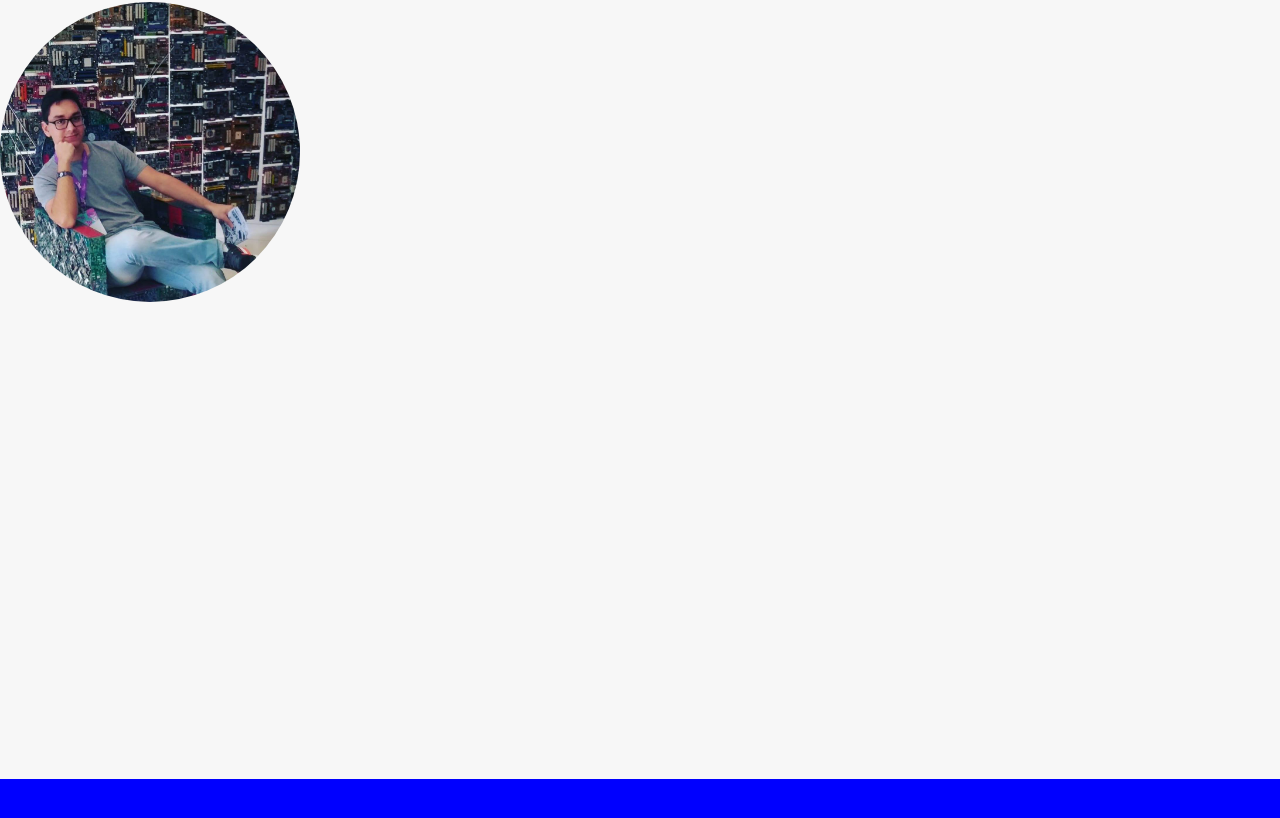
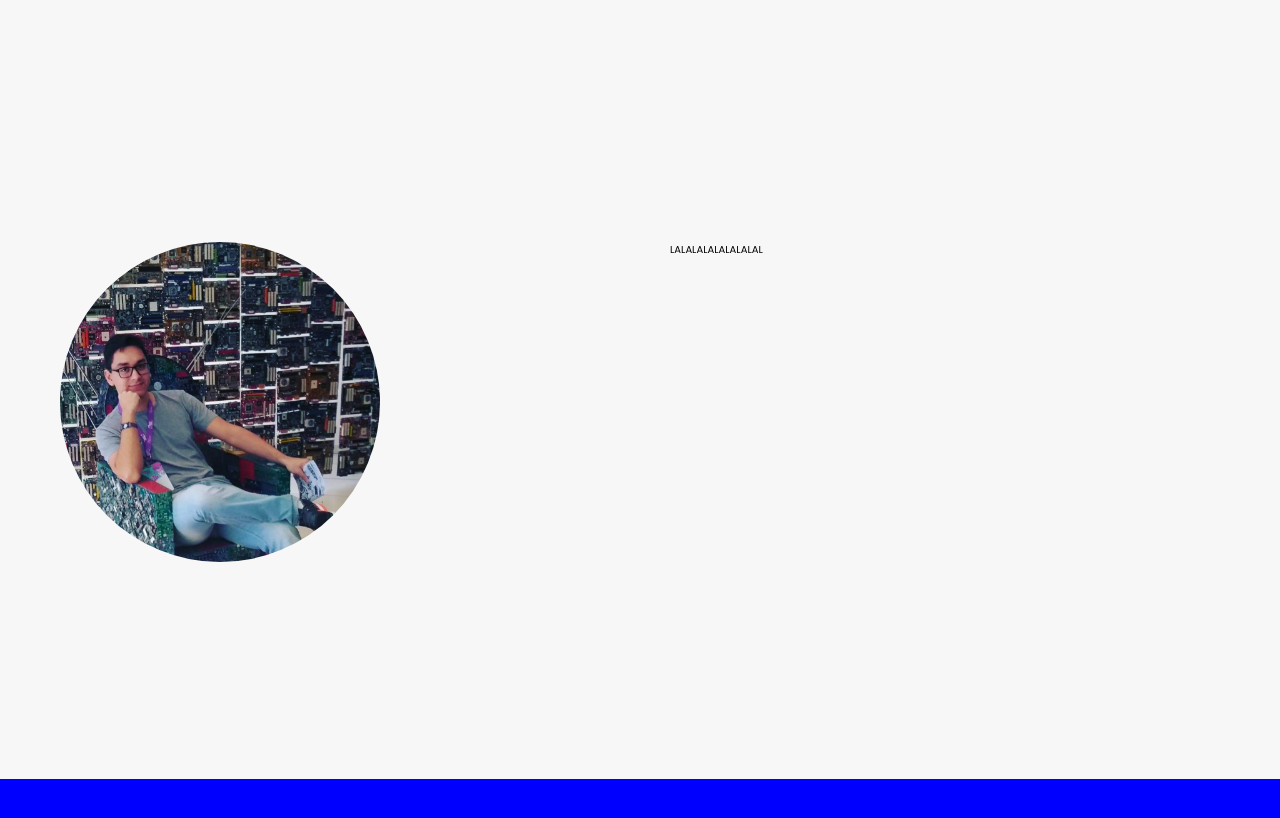
Before and after one commit to HenriqueFadoni/portifolio, a React (Create React App) app: page / in a window 1280 px wide. Shown: the part 874-1692 px from the top of the page. Built offline with nearby package versions, Linux system fonts and the light colour scheme.

Commit message:
Creating Grid

```diff
--- a/src/containers/About/About.js
+++ b/src/containers/About/About.js
@@ -7,7 +7,14 @@ const About = () => {
         <>
             <section id="about" className="section-about">
                 <h1>About</h1>
-                <img className="section-about__image" src={image} />
+                <div className='row'>
+                    <div className='col-1-of-2'>
+                        <img className="section-about__image" src={image} />
+                    </div>
+                    <div className='col-1-of-2'>
+                        <p className="section-about__description">LALALALALALALALAL</p>
+                    </div>
+                </div>
             </section>
         </>
 
--- a/src/styles/base/_typography.scss
+++ b/src/styles/base/_typography.scss
@@ -34,3 +34,5 @@ body {
     font-size: 2rem;
     font-weight: 200;
 }
+
+// ==
--- /dev/null
+++ b/src/styles/layout/_grid.scss
@@ -0,0 +1,22 @@
+.row {
+    position: relative;
+    top: 30vh;
+    max-width: 100vw;
+    margin: 0 auto;
+
+    &:not(:last-child) {
+        margin-bottom: 1rem;
+    }
+
+    [class^="col-"] {
+        float: left;
+        margin-right: 6rem;
+
+        &:not(:last-child) {
+            margin-left: 6rem;
+        }
+    }
+    .col-1-of-2 {
+        width: calc((50vw - 18rem /2));
+    }
+}
--- a/src/styles/main.scss
+++ b/src/styles/main.scss
@@ -16,6 +16,7 @@
 @import './components/navbar';
 
 // LAYOUT
+@import './layout/grid';
 
 // PAGES
 @import './pages/welcome';
--- a/src/styles/pages/_about.scss
+++ b/src/styles/pages/_about.scss
@@ -5,7 +5,7 @@
 
     &__image {
         height: auto;
-        width: 300px;
+        width: 25vw;
         clip-path: circle(50% at 50% 50%);
     }
 }
```
